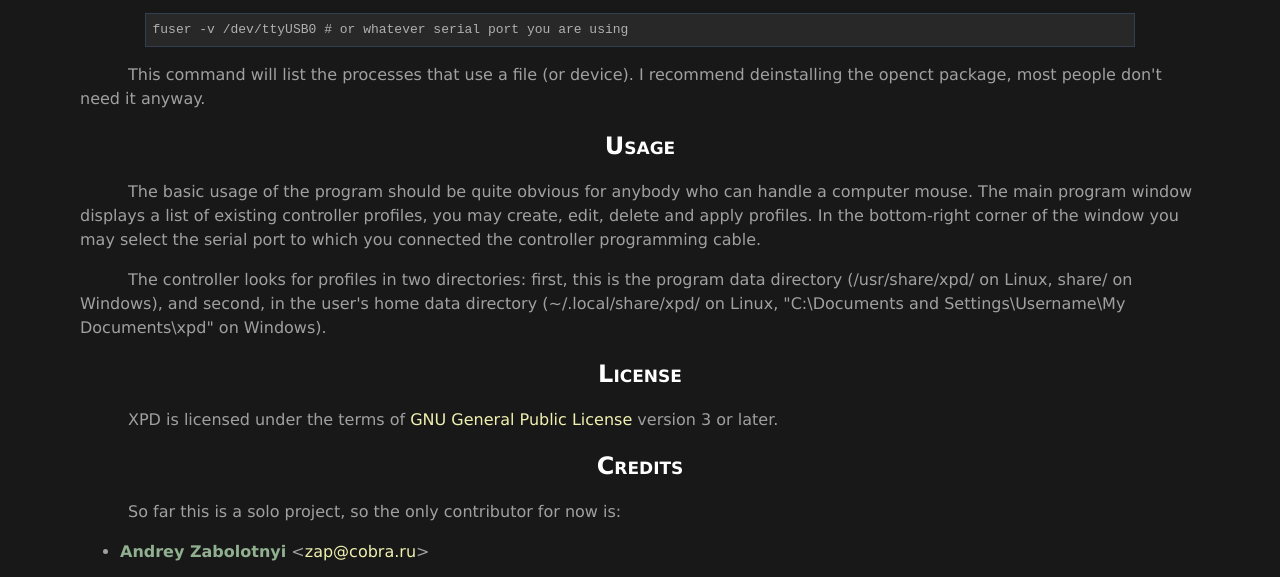
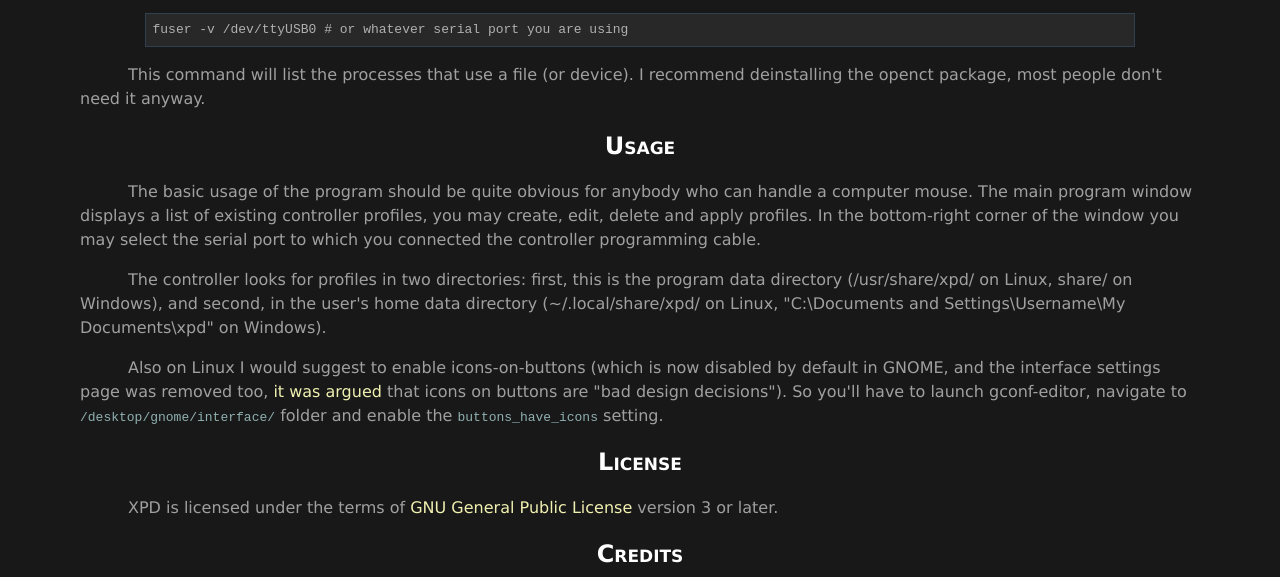
Before and after one commit to BackupTheBerlios/xpd-svn, a plain HTML site: page trunk/docs/index.html in a window 1280 px wide. Shown: the part 2622-3199 px from the top of the page. Drawn offline with Linux system fonts and the light colour scheme.

Commit message:
Added a note about enabling icons-on-buttons

```diff
--- a/trunk/docs/index.html
+++ b/trunk/docs/index.html
@@ -204,6 +204,15 @@ second, in the user's home data directory (~/.local/share/xpd/ on Linux,
 "C:\Documents and Settings\Username\My Documents\xpd" on Windows).
 </p>
 
+<p>Also on Linux I would suggest to enable icons-on-buttons (which is now disabled
+by default in GNOME, and the interface settings page was removed too,
+<a href="http://mail.gnome.org/archives/gnomecc-list/2009-July/msg00015.html">
+it was argued</a> that icons on buttons are "bad design decisions").
+So you'll have to launch gconf-editor, navigate to
+<code>/desktop/gnome/interface/</code> folder and enable the
+<code>buttons_have_icons</code> setting.
+</p>
+
 <a name="license"></a>
 <h1>License</h1>
 
```
